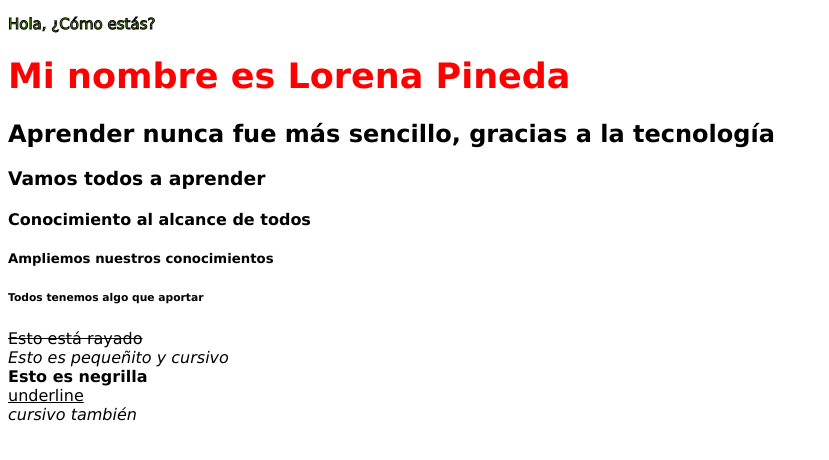
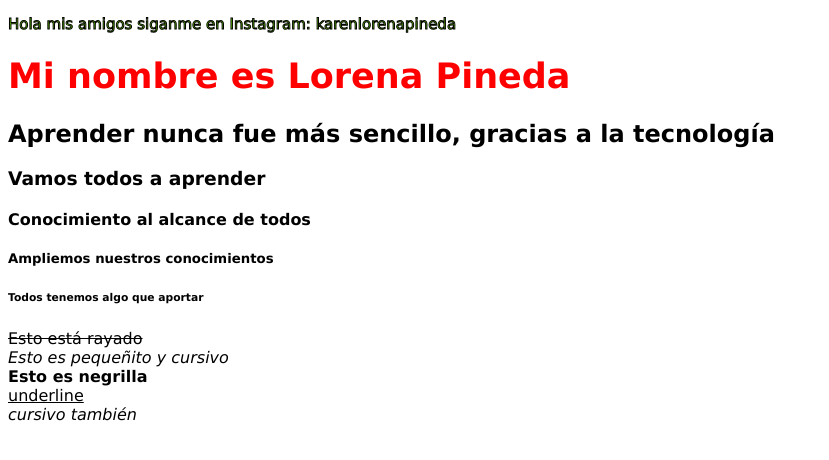
Before and after one commit to karenlorenapineda/projectPrework, a plain HTML site: page index.html in a window 1280 px wide. Shown: the whole page, without its empty margins (0-829 px from the left). Drawn offline with Linux system fonts and the light colour scheme.

Commit message:
Cambios agregamos instagram

```diff
--- a/index.html
+++ b/index.html
@@ -9,7 +9,7 @@
 </head>
 <body>
     <p>
-        Hola, ¿Cómo estás?
+        Hola mis amigos siganme en Instagram: karenlorenapineda
     </p>
     <h1>Mi nombre es Lorena Pineda</h1>
     <h2>Aprender nunca fue más sencillo, gracias a la tecnología</h2>
```
